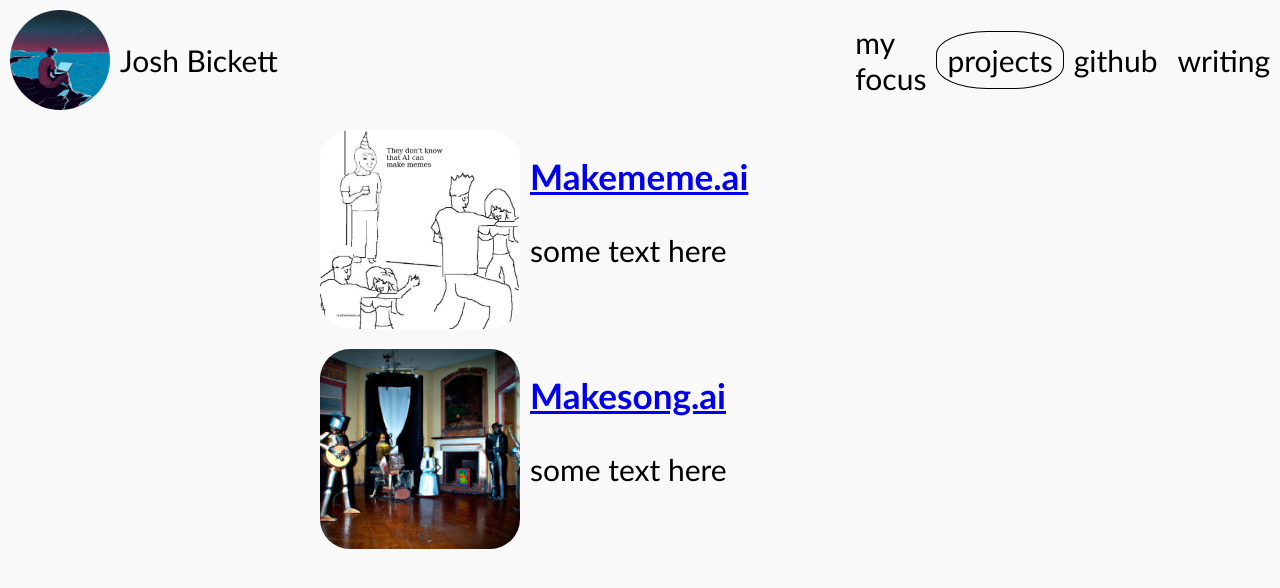
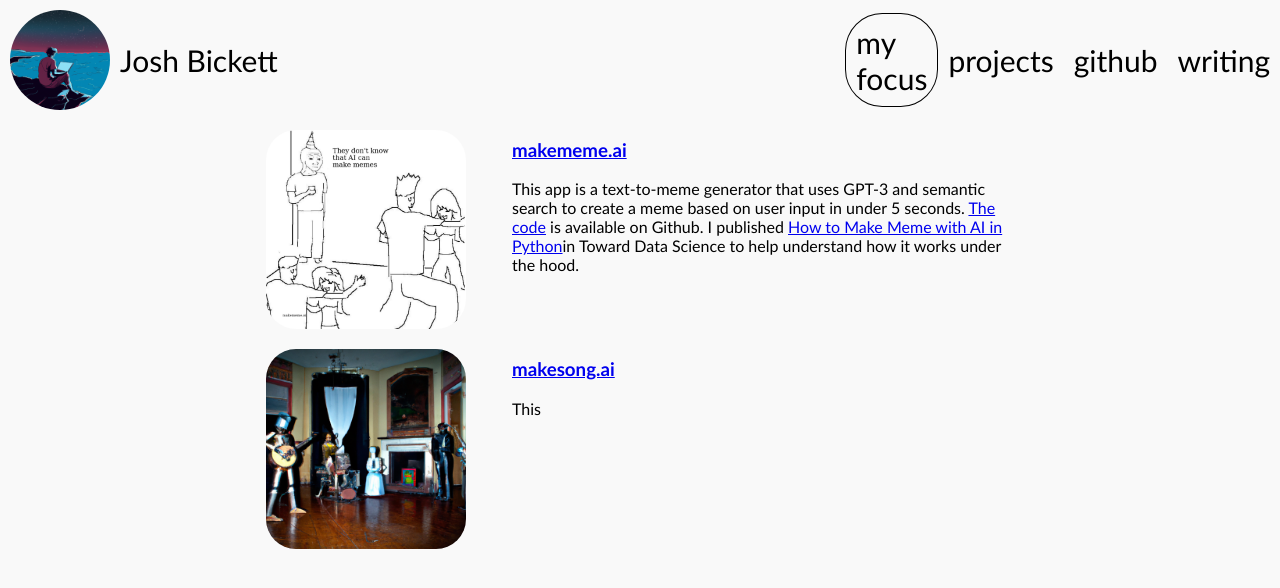
Before and after one commit to joshbickett/bickett.ai, a React (Create React App) app: page /projects in a window 1280 px wide. Shown: the top 588 px of the page. Built offline with nearby package versions, Linux system fonts and the light colour scheme.

Commit message:
Improve projects page and add detail

```diff
--- a/src/pages/Focus.js
+++ b/src/pages/Focus.js
@@ -5,8 +5,11 @@ import writingImg from "../assets/writing.png";
 import startupImage from "../assets/startups.png";
 
 import { NavigationBar } from "../components/NavigationBar";
+import { useMediaQuery } from "react-responsive";
 
-export const Focus = ({ isMobile }) => {
+export const Focus = () => {
+  const isMobile = useMediaQuery({ query: `(max-width: 760px)` });
+
   return (
     <div>
       <div style={{ height: "100vh" }}>
--- a/src/pages/Projects.js
+++ b/src/pages/Projects.js
@@ -6,16 +6,8 @@ export const Projects = ({ isMobile }) => {
   return (
     <div>
       <div style={{ height: "100vh" }}>
-        <NavigationBar active={"projects"} isMobile={isMobile} />
+        <NavigationBar active={"my focus"} isMobile={isMobile} />
 
-        <div
-          style={{
-            fontSize: "30px",
-            display: "flex",
-            justifyContent: "space-around",
-            alignItems: "center",
-          }}
-        >
         <div
           style={{
             display: "grid",
@@ -30,21 +22,22 @@ export const Projects = ({ isMobile }) => {
           />
           <div>
             <h3>
-                <a href="https://makememe.ai/">Makememe.ai</a>
+              <a href="https://makememe.ai/">makememe.ai</a>
             </h3>
-              <p>some text here</p>
+            <p>
+              This app is a text-to-meme generator that uses GPT-3 and semantic
+              search to create a meme based on user input in under 5 seconds.{" "}
+              <a href="https://github.com/joshbickett/makememe_ai">The code</a>{" "}
+              is available on Github. I published{" "}
+              <a href="https://towardsdatascience.com/how-to-make-memes-with-ai-in-python-986944bce5b4">
+                How to Make Meme with AI in Python
+              </a>
+              in Toward Data Science to help understand how it works under the
+              hood.
+            </p>
           </div>
           <div></div>
         </div>
-        </div>
-        <div
-          style={{
-            fontSize: "30px",
-            display: "flex",
-            justifyContent: "space-around",
-            alignItems: "center",
-          }}
-        >
         <div
           style={{
             display: "grid",
@@ -54,19 +47,18 @@ export const Projects = ({ isMobile }) => {
           <div></div>
           <img
             src={musicImage}
-              alt="writing"
+            alt="focus"
             style={{ width: "200px", borderRadius: "30px", margin: "10px" }}
           />
           <div>
             <h3>
-                <a href="https://makesong.ai/">Makesong.ai</a>
+              <a href="https://makesong.ai/">makesong.ai</a>
             </h3>
-              <p>some text here</p>
+            <p>This</p>
           </div>
           <div></div>
         </div>
       </div>
     </div>
-    </div>
   );
 };
```
Lines whose indentation alone changed are shown as unchanged.
